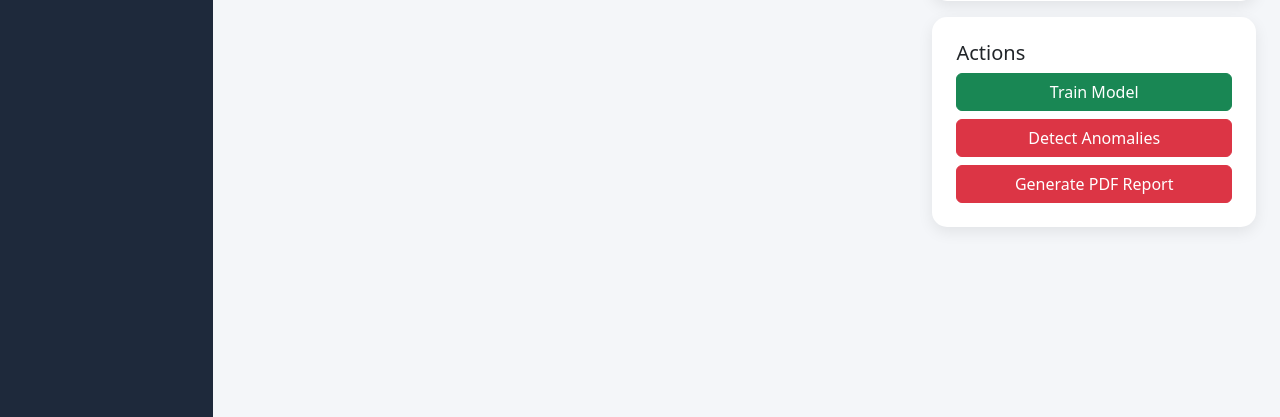
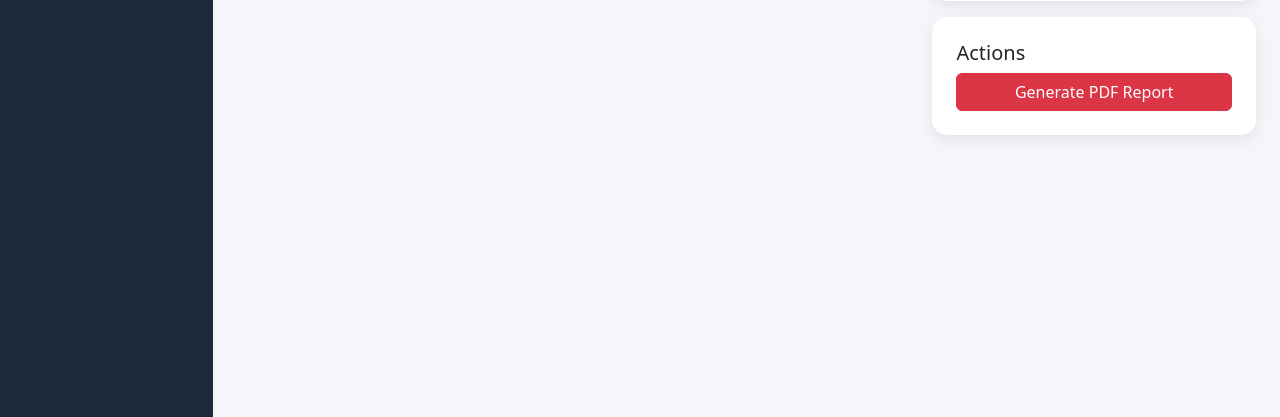
Before and after one commit to nour663/AI-Powered-Log-Anomaly-Detector, a Flask app: page / in a window 1280 px wide. Shown: the part 383-800 px from the top of the page. Run offline with Flask 3, Linux system fonts and the light colour scheme; parts of the project's set-up code (start-up, migrations or seed data) failed here and were passed over.

Commit message:
Update index.html

```diff
--- a/src/templates/index.html
+++ b/src/templates/index.html
@@ -202,13 +202,6 @@ Upload
 
 <h5>Actions</h5>
 
-<button class="btn btn-success w-100 mb-2">
-Train Model
-</button>
-
-<button class="btn btn-danger w-100 mb-2">
-Detect Anomalies
-</button>
 
 <a href="/download-report" class="btn btn-danger">
     Generate PDF Report
```
